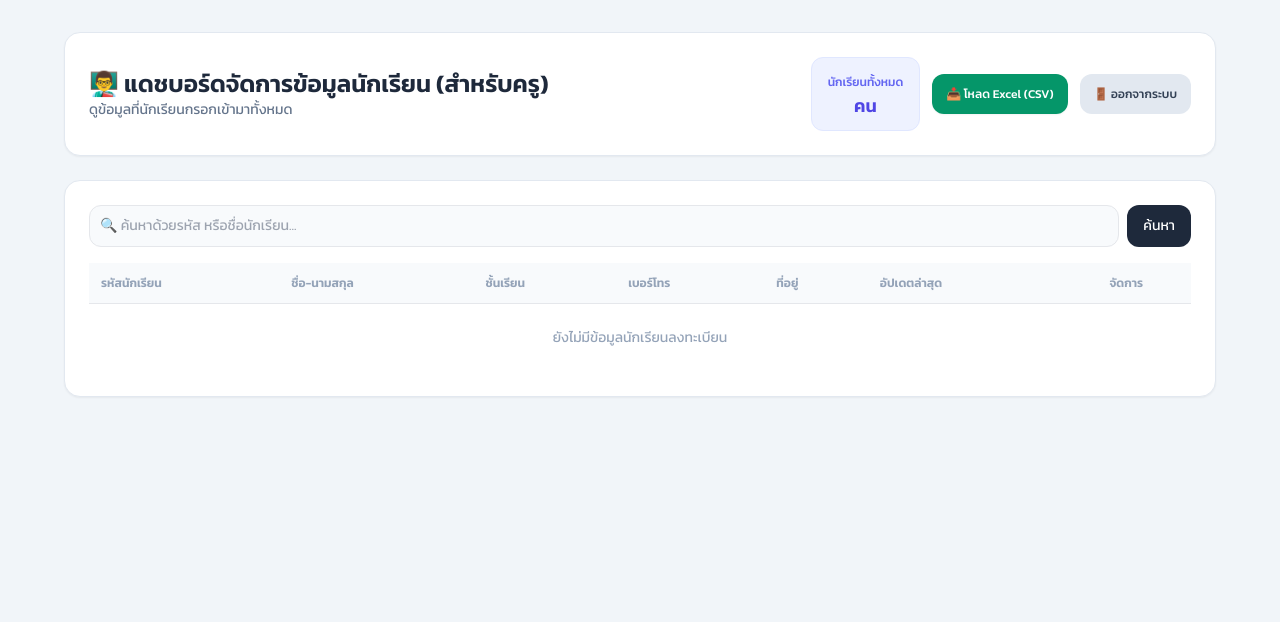
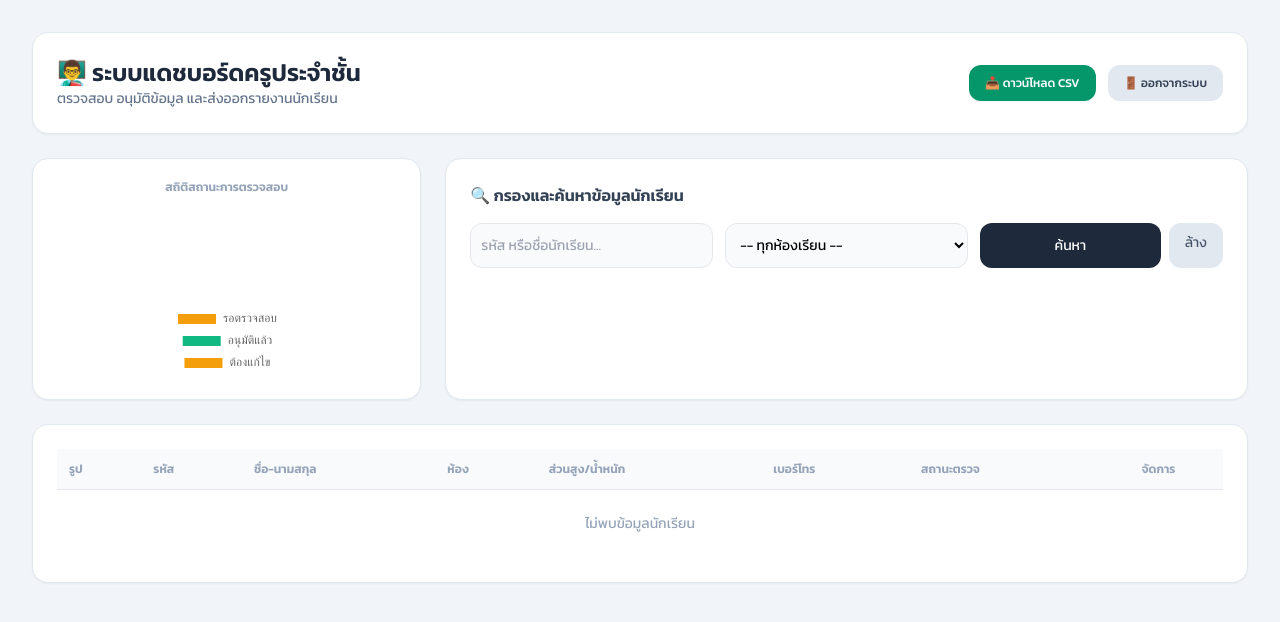
Before and after one commit to sittisak2009/student-web, a Flask app: template templates/teacher_dashboard.html in a window 1280 px wide. Shown: the top 622 px of the page. Run offline with Flask 3, Linux system fonts and the light colour scheme; the template is opened without the code that fills it, so the values that code supplies are empty; some libraries are stand-ins or nearby versions.

Commit message:
Update teacher_dashboard.html

```diff
--- a/templates/teacher_dashboard.html
+++ b/templates/teacher_dashboard.html
@@ -3,80 +3,131 @@
 <head>
     <meta charset="UTF-8">
     <meta name="viewport" content="width=device-width, initial-scale=1.0">
-    <title>แดชบอร์ดข้อมูลนักเรียนสำหรับครู</title>
+    <title>แดชบอร์ดจัดการข้อมูลนักเรียน</title>
     <script src="https://cdn.tailwindcss.com"></script>
+    <script src="https://cdn.jsdelivr.net/npm/chart.js"></script>
     <link href="https://fonts.googleapis.com/css2?family=Kanit:wght@300;400;500;600&display=swap" rel="stylesheet">
     <style> body { font-family: 'Kanit', sans-serif; } </style>
 </head>
 <body class="bg-slate-100 min-h-screen p-4 md:p-8">
-    <div class="max-w-6xl mx-auto space-y-6">
+    <div class="max-w-7xl mx-auto space-y-6">
 
+        <!-- Header -->
         <div class="bg-white p-6 rounded-2xl shadow-sm border border-slate-200 flex flex-col md:flex-row justify-between items-center gap-4">
             <div>
-                <h1 class="text-2xl font-bold text-slate-800">👨‍🏫 แดชบอร์ดจัดการข้อมูลนักเรียน (สำหรับครู)</h1>
-                <p class="text-slate-500 text-sm">ดูข้อมูลที่นักเรียนกรอกเข้ามาทั้งหมด</p>
+                <h1 class="text-2xl font-bold text-slate-800">👨‍🏫 ระบบแดชบอร์ดครูประจำชั้น</h1>
+                <p class="text-slate-500 text-sm">ตรวจสอบ อนุมัติข้อมูล และส่งออกรายงานนักเรียน</p>
             </div>
             <div class="flex items-center gap-3">
-                <div class="bg-indigo-50 border border-indigo-100 p-2.5 px-4 rounded-xl text-center">
-                    <span class="text-xs text-indigo-500 font-medium">นักเรียนทั้งหมด</span>
-                    <div class="text-lg font-bold text-indigo-600">{{ total }} คน</div>
-                </div>
-                <a href="/export" class="bg-emerald-600 hover:bg-emerald-700 text-white text-xs py-3 px-3.5 rounded-xl font-medium transition shadow-sm">
-                    📥 โหลด Excel (CSV)
-                </a>
-                <a href="/logout" class="bg-slate-200 hover:bg-red-500 hover:text-white text-slate-700 text-xs py-3 px-3.5 rounded-xl font-medium transition">
-                    🚪 ออกจากระบบ
-                </a>
+                <a href="/export" class="bg-emerald-600 hover:bg-emerald-700 text-white text-xs py-2.5 px-4 rounded-xl font-medium transition shadow-sm">📥 ดาวน์โหลด CSV</a>
+                <a href="/logout" class="bg-slate-200 hover:bg-red-500 hover:text-white text-slate-700 text-xs py-2.5 px-4 rounded-xl font-medium transition">🚪 ออกจากระบบ</a>
             </div>
         </div>
 
-        <div class="bg-white p-6 rounded-2xl shadow-sm border border-slate-200 space-y-4">
-            <form action="/teacher" method="GET" class="flex gap-2">
-                <input type="text" name="search" value="{{ search }}" placeholder="🔍 ค้นหาด้วยรหัส หรือชื่อนักเรียน..." class="w-full p-2.5 bg-slate-50 border rounded-xl outline-none focus:ring-2 focus:ring-indigo-400 text-sm">
-                <button type="submit" class="bg-slate-800 text-white text-sm px-4 rounded-xl hover:bg-slate-700">ค้นหา</button>
-                {% if search %}
-                    <a href="/teacher" class="bg-slate-200 text-slate-600 text-sm px-3 py-2.5 rounded-xl hover:bg-slate-300">ล้าง</a>
-                {% endif %}
+        <!-- Analytics & Chart -->
+        <div class="grid grid-cols-1 md:grid-cols-3 gap-6">
+            <div class="bg-white p-5 rounded-2xl shadow-sm border border-slate-200 flex flex-col justify-center items-center">
+                <h3 class="text-xs font-semibold text-slate-400 uppercase mb-2">สถิติสถานะการตรวจสอบ</h3>
+                <div class="w-44 h-44">
+                    <canvas id="statusChart"></canvas>
+                </div>
+            </div>
+
+            <!-- Filter & Search Controls -->
+            <div class="bg-white p-6 rounded-2xl shadow-sm border border-slate-200 md:col-span-2 space-y-4">
+                <h2 class="text-base font-semibold text-slate-700">🔍 กรองและค้นหาข้อมูลนักเรียน</h2>
+                <form action="/teacher" method="GET" class="grid grid-cols-1 sm:grid-cols-3 gap-3">
+                    <input type="text" name="search" value="{{ search }}" placeholder="รหัส หรือชื่อนักเรียน..." class="p-2.5 bg-slate-50 border rounded-xl text-sm outline-none">
+                    <select name="grade" class="p-2.5 bg-slate-50 border rounded-xl text-sm outline-none">
+                        <option value="">-- ทุกห้องเรียน --</option>
+                        {% for g in grades %}
+                            <option value="{{ g }}" {% if selected_grade == g %}selected{% endif %}>{{ g }}</option>
+                        {% endfor %}
+                    </select>
+                    <div class="flex gap-2">
+                        <button type="submit" class="w-full bg-slate-800 text-white text-sm rounded-xl hover:bg-slate-700">ค้นหา</button>
+                        <a href="/teacher" class="bg-slate-200 text-slate-600 text-sm px-4 py-2.5 rounded-xl hover:bg-slate-300">ล้าง</a>
+                    </div>
                 </form>
+            </div>
+        </div>
 
-            <div class="overflow-x-auto">
+        <!-- Student Data Table -->
+        <div class="bg-white p-6 rounded-2xl shadow-sm border border-slate-200 overflow-x-auto">
             <table class="w-full text-left text-sm border-collapse">
                 <thead>
                     <tr class="border-b text-slate-400 text-xs uppercase bg-slate-50">
-                            <th class="p-3">รหัสนักเรียน</th>
+                        <th class="p-3">รูป</th>
+                        <th class="p-3">รหัส</th>
                         <th class="p-3">ชื่อ-นามสกุล</th>
-                            <th class="p-3">ชั้นเรียน</th>
+                        <th class="p-3">ห้อง</th>
+                        <th class="p-3">ส่วนสูง/น้ำหนัก</th>
                         <th class="p-3">เบอร์โทร</th>
-                            <th class="p-3">ที่อยู่</th>
-                            <th class="p-3">อัปเดตล่าสุด</th>
+                        <th class="p-3">สถานะตรวจ</th>
                         <th class="p-3 text-center">จัดการ</th>
                     </tr>
                 </thead>
                 <tbody class="divide-y divide-slate-100">
                     {% for s in students %}
                     <tr class="hover:bg-slate-50">
+                        <td class="p-3">
+                            {% if s[9] %}
+                                <img src="/static/uploads/{{ s[9] }}" class="w-10 h-10 rounded-full object-cover">
+                            {% else %}
+                                <div class="w-10 h-10 rounded-full bg-slate-200 text-slate-500 flex items-center justify-center font-bold text-xs">{{ s[3][0] }}</div>
+                            {% endif %}
+                        </td>
                         <td class="p-3 font-semibold text-indigo-600">{{ s[1] }}</td>
-                            <td class="p-3 text-slate-700 font-medium">{{ s[3] }}</td>
+                        <td class="p-3 font-medium text-slate-800">{{ s[3] }}</td>
                         <td class="p-3 text-slate-600">{{ s[4] or '-' }}</td>
-                            <td class="p-3 text-slate-600">{{ s[5] or '-' }}</td>
-                            <td class="p-3 text-slate-600 text-xs">{{ s[6] or '-' }}</td>
-                            <td class="p-3 text-xs text-slate-400">{{ s[7] or '-' }}</td>
+                        <td class="p-3 text-xs text-slate-500">
+                            {% if s[7] and s[8] %}
+                                {{ s[7] }} cm / {{ s[8] }} kg
+                            {% else %}-{% endif %}
+                        </td>
+                        <td class="p-3 text-slate-600 text-xs">{{ s[5] or '-' }}</td>
+                        <td class="p-3">
+                            <form action="/teacher/update_status/{{ s[0] }}" method="POST">
+                                <select name="status" onchange="this.form.submit()" class="text-xs p-1.5 rounded-lg border font-medium outline-none
+                                    {% if s[10] == 'อนุมัติแล้ว' %}bg-emerald-50 text-emerald-700 border-emerald-200
+                                    {% elif s[10] == 'ต้องแก้ไข' %}bg-rose-50 text-rose-700 border-rose-200
+                                    {% else %}bg-amber-50 text-amber-700 border-amber-200{% endif %}">
+                                    <option value="รอตรวจสอบ" {% if s[10] == 'รอตรวจสอบ' %}selected{% endif %}>⏳ รอตรวจสอบ</option>
+                                    <option value="อนุมัติแล้ว" {% if s[10] == 'อนุมัติแล้ว' %}selected{% endif %}>✅ อนุมัติแล้ว</option>
+                                    <option value="ต้องแก้ไข" {% if s[10] == 'ต้องแก้ไข' %}selected{% endif %}>❌ ต้องแก้ไข</option>
+                                </select>
+                            </form>
+                        </td>
                         <td class="p-3 text-center">
-                                <a href="/delete/{{ s[0] }}" onclick="return confirm('ยืนยันการลบนักเรียนคนนี้?')" class="text-red-500 hover:text-red-700 text-xs font-medium bg-red-50 hover:bg-red-100 px-2.5 py-1 rounded-lg">
-                                    ลบ
-                                </a>
+                            <a href="/delete/{{ s[0] }}" onclick="return confirm('ยืนยันลบ?')" class="text-red-500 hover:text-red-700 text-xs bg-red-50 px-2.5 py-1 rounded-lg">ลบ</a>
                         </td>
                     </tr>
                     {% else %}
-                        <tr>
-                            <td colspan="7" class="p-6 text-center text-slate-400">ยังไม่มีข้อมูลนักเรียนลงทะเบียน</td>
-                        </tr>
+                    <tr><td colspan="8" class="p-6 text-center text-slate-400">ไม่พบข้อมูลนักเรียน</td></tr>
                     {% endfor %}
                 </tbody>
             </table>
         </div>
+
     </div>
 
-    </div>
+    <script>
+        const ctx = document.getElementById('statusChart').getContext('2d');
+        new Chart(ctx, {
+            type: 'doughnut',
+            data: {
+                labels: ['รอตรวจสอบ', 'อนุมัติแล้ว', 'ต้องแก้ไข'],
+                datasets: [{
+                    data: [
+                        {{ status_counts.get('รอตรวจสอบ', 0) }},
+                        {{ status_counts.get('อนุมัติแล้ว', 0) }},
+                        {{ status_counts.get('ต้องแก้ไข', 0) }}
+                    ],
+                    backgroundColor: ['#f59e0b', '#10b981', '#ef4444']
+                }]
+            },
+            options: { plugins: { legend: { position: 'bottom' } } }
+        });
+    </script>
 </body>
     </html>
```
Lines whose indentation alone changed are shown as unchanged.
